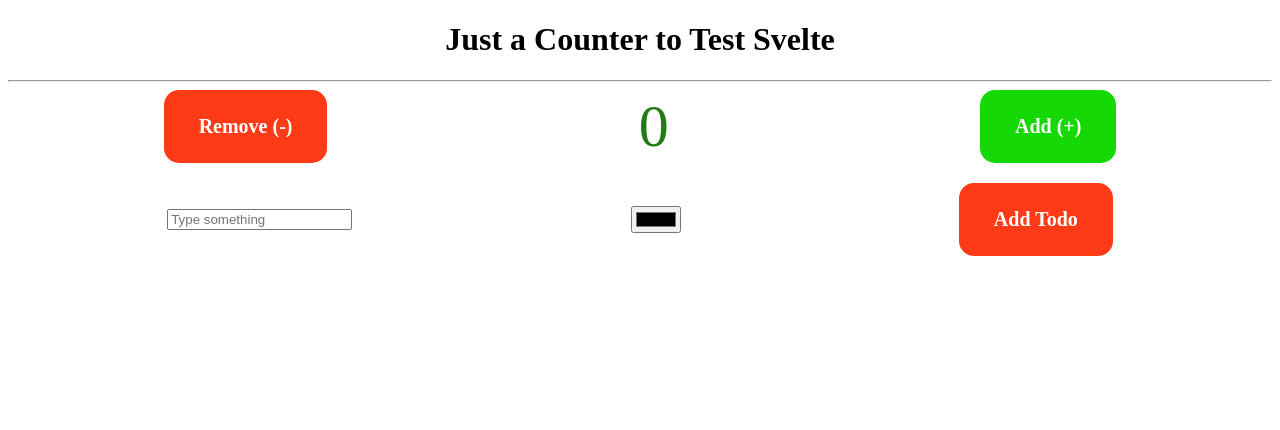
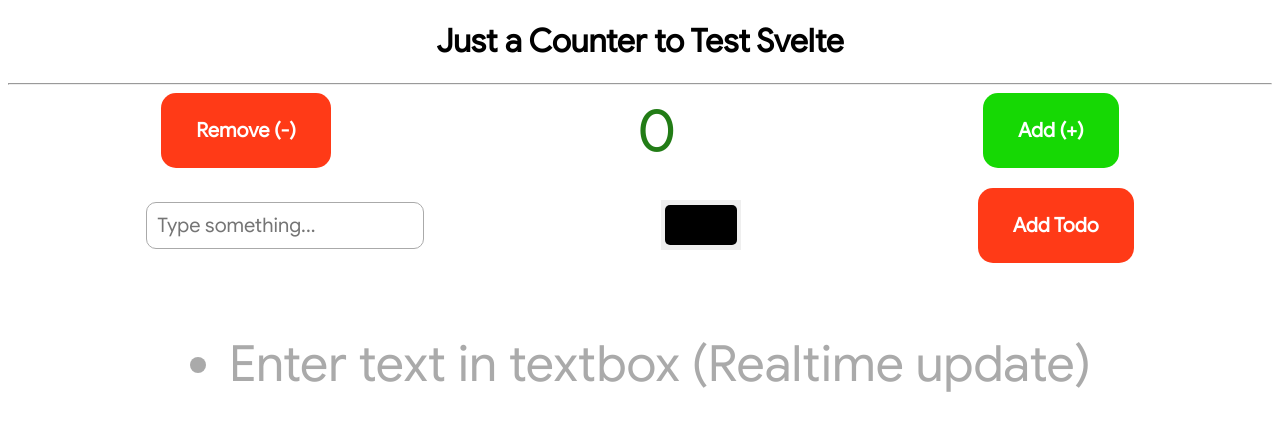
Before and after one commit to soumya-99/test-svelte, a SvelteKit app: page / in a window 1280 px wide. Shown: the top 430 px of the page. Built offline with nearby package versions, Linux system fonts and the light colour scheme.

Commit message:
some customizations

```diff
--- a/src/routes/+page.svelte
+++ b/src/routes/+page.svelte
@@ -4,7 +4,7 @@
 
 	let inputText: string = ""
 	let inputColor: string = "#aaa"
-	let todos: string[] = []
+	let todos: any[] = []
 </script>
 
 <svelte:head>
@@ -26,14 +26,20 @@
 </div>
 
 <div class="todo">
-	<input type="text" placeholder="Type something" bind:value={inputText} />
+	<input
+		class="text_input"
+		type="text"
+		placeholder="Type something..."
+		bind:value={inputText}
+	/>
 	<input type="color" bind:value={inputColor} />
 
 	<button
 		class="btn"
 		on:click={() => {
-			todos = [...todos, inputText]
+			todos = [...todos, { text: inputText, color: inputColor }]
 			inputText = ""
+			inputColor = "#aaa"
 		}}
 	>
 		Add Todo
@@ -43,12 +49,19 @@
 <div class="view_todo">
 	<ul>
 		{#each todos as todo}
-			<li style="color: {inputColor}">{todo}</li>
+			<li style="color: {todo.color}">{todo.text}</li>
 		{/each}
+		<li style="color: {inputColor}">
+			{inputText || "Enter text in textbox (Realtime update)"}
+		</li>
 	</ul>
 </div>
 
 <style>
+	@font-face {
+		font-family: google sans;
+		src: url("../fonts/GoogleSans-Regular.ttf");
+	}
 	.container {
 		display: flex;
 		align-items: center;
@@ -87,9 +100,33 @@
 		margin: 20px;
 	}
 
+	.text_input {
+		font-family: google sans;
+		font-size: 20px;
+		padding: 10px;
+		border-radius: 10px;
+		border: 1px solid #aaa;
+	}
+
+	input[type="color"] {
+		-webkit-appearance: none;
+		border: none;
+		width: 80px;
+		height: 50px;
+	}
+	input[type="color"]::-webkit-color-swatch-wrapper {
+        padding: 30;
+	}
+	input[type="color"]::-webkit-color-swatch {
+        border-radius: 5px;
+		border: none;
+	}
+
 	.view_todo {
 		display: flex;
 		justify-content: center;
 		align-items: center;
+		font-size: 50px;
+		font-family: google sans;
 	}
 </style>
```
Also changed, not shown: src/fonts/GoogleSans-Regular.ttf (added).
